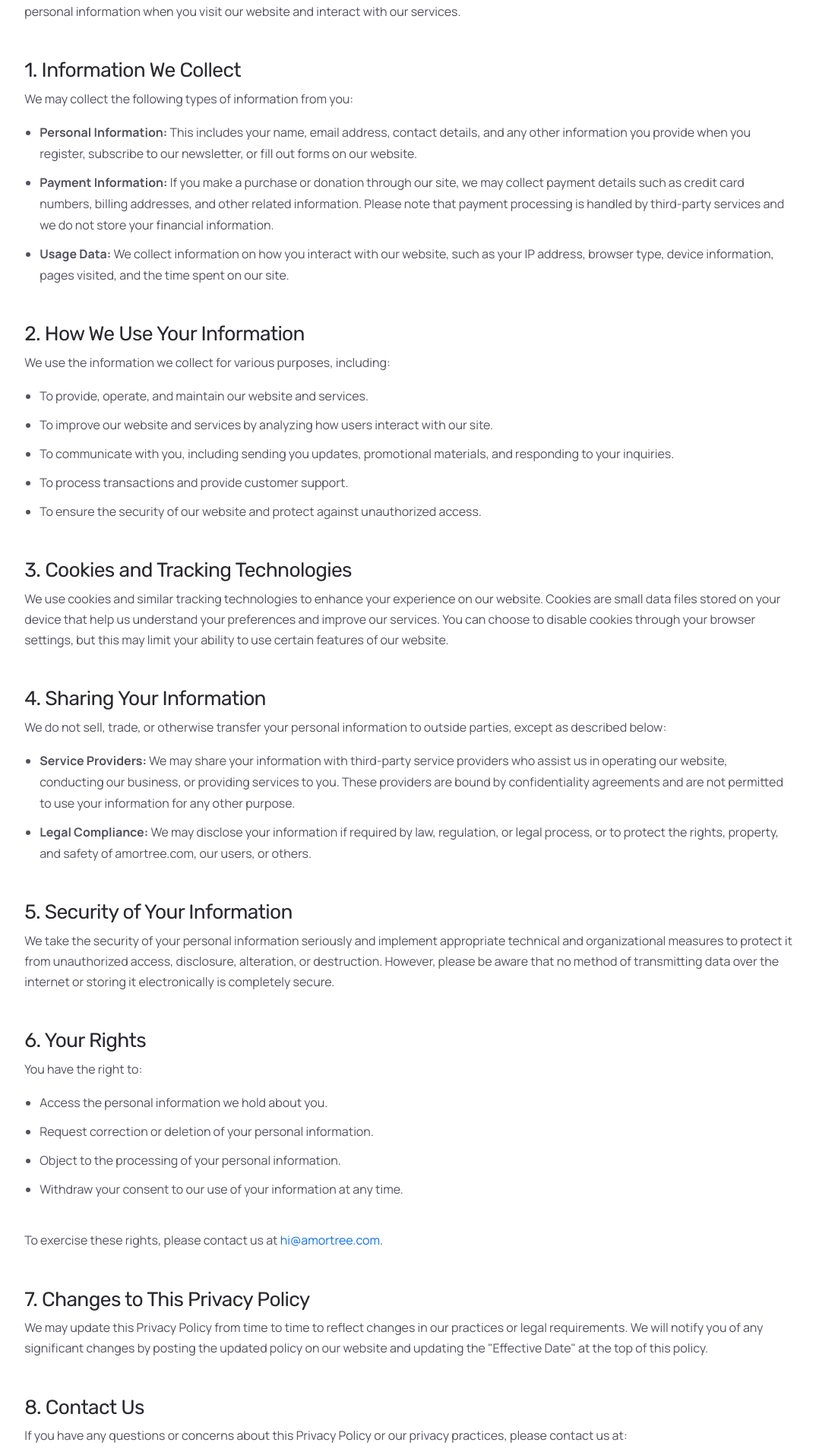
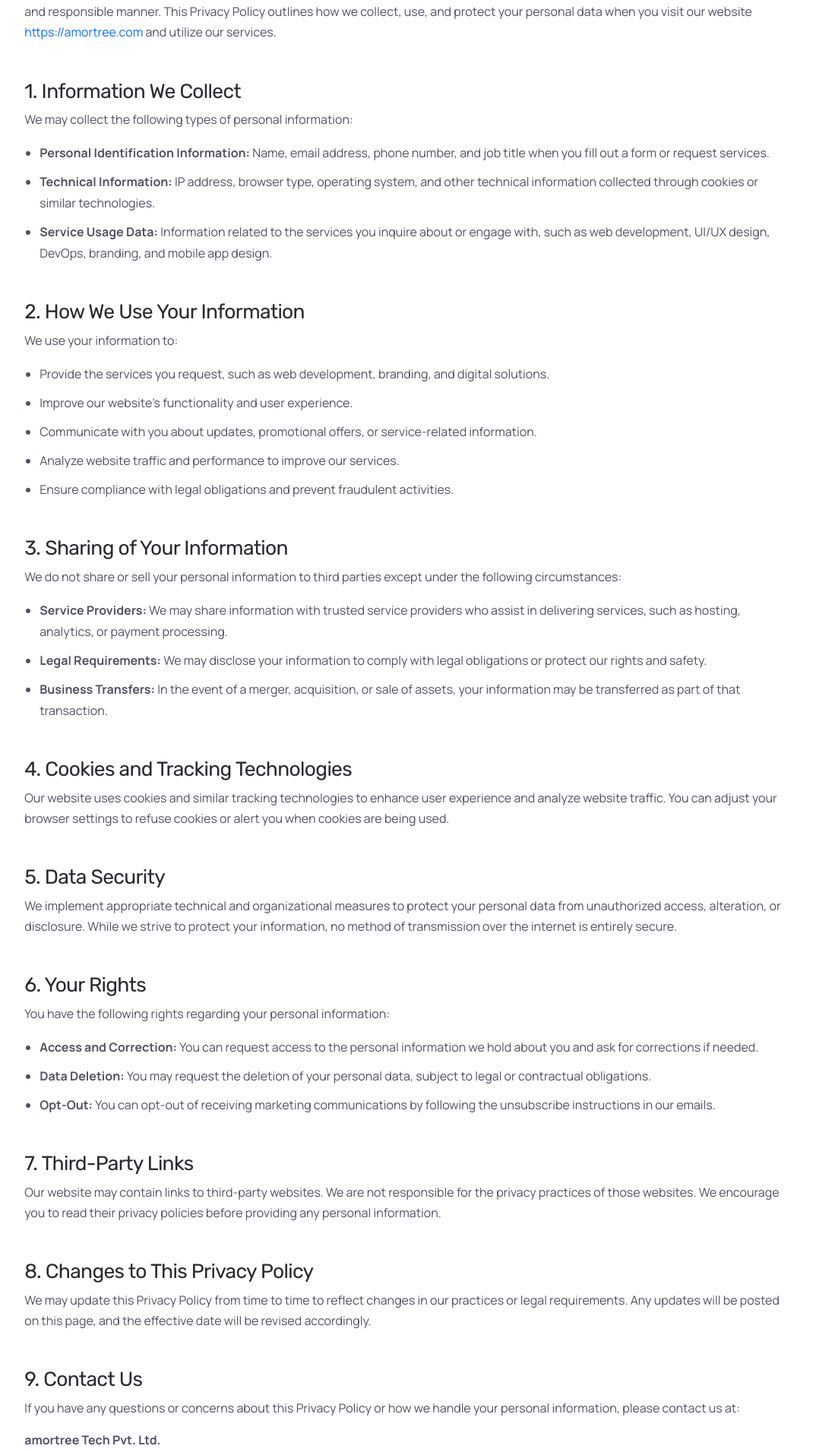
Before and after one commit to att-business-apps/att-landingpage, a Vue app in the folder att-website/: page /whyUs in a window 1280 px wide. Shown: the part 946-2857 px from the top of the page at 76% size, without its empty margins (102-1176 px from the left). Built offline with nearby package versions, Linux system fonts and the light colour scheme.

Commit message:
Privacy content updated

```diff
--- a/att-website/src/views/PrivacyView.vue
+++ b/att-website/src/views/PrivacyView.vue
@@ -14,7 +14,8 @@
       <div class="banner-thumbnail">
         <div class=""
           style="position: relative; will-change: transform; transform: perspective(2000px) rotateX(-0.32deg) rotateY(-11.76deg) scale3d(1, 1, 1);">
-          <img src="../assets/img/amorboy/am-privacy.png" class="w-75 animate__animated slideInRight" style="animation-duration: 3s" alt="Illustration">
+          <img src="../assets/img/amorboy/am-privacy.png" class="w-75 animate__animated slideInRight"
+            style="animation-duration: 3s" alt="Illustration">
         </div>
       </div>
     </div>
@@ -37,87 +38,78 @@
               <h5 class="title">This Privacy policy was published on May 02, 2024.</h5>
             </div>
             <p><strong>Effective Date:</strong> May 02, 2024</p>
-            <p>At amortree.com, we are committed to protecting your privacy. This Privacy Policy outlines how we
-              collect,
-              use, and safeguard your personal information when you visit our website and interact with our services.
-            </p>
+            <p>At Amortree Tech Pvt. Ltd., we are committed to protecting your privacy and ensuring that your personal
+              information is handled in a safe and responsible manner. This Privacy Policy outlines how we collect, use,
+              and protect your personal data when you visit our website <a
+                href="https://amortree.com">https://amortree.com</a> and utilize our services.</p>
 
             <h2>1. Information We Collect</h2>
-            <p>We may collect the following types of information from you:</p>
+            <p>We may collect the following types of personal information:</p>
             <ul>
-              <li><strong>Personal Information:</strong> This includes your name, email address, contact details, and
-                any
-                other information you provide when you register, subscribe to our newsletter, or fill out forms on our
-                website.</li>
-              <li><strong>Payment Information:</strong> If you make a purchase or donation through our site, we may
-                collect payment details such as credit card numbers, billing addresses, and other related information.
-                Please note that payment processing is handled by third-party services and we do not store your
-                financial
-                information.</li>
-              <li><strong>Usage Data:</strong> We collect information on how you interact with our website, such as your
-                IP address, browser type, device information, pages visited, and the time spent on our site.</li>
+              <li><strong>Personal Identification Information:</strong> Name, email address, phone number, and job title
+                when you fill out a form or request services.</li>
+              <li><strong>Technical Information:</strong> IP address, browser type, operating system, and other
+                technical information collected through cookies or similar technologies.</li>
+              <li><strong>Service Usage Data:</strong> Information related to the services you inquire about or engage
+                with, such as web development, UI/UX design, DevOps, branding, and mobile app design.</li>
             </ul>
 
             <h2>2. How We Use Your Information</h2>
-            <p>We use the information we collect for various purposes, including:</p>
+            <p>We use your information to:</p>
             <ul>
-              <li>To provide, operate, and maintain our website and services.</li>
-              <li>To improve our website and services by analyzing how users interact with our site.</li>
-              <li>To communicate with you, including sending you updates, promotional materials, and responding to your
-                inquiries.</li>
-              <li>To process transactions and provide customer support.</li>
-              <li>To ensure the security of our website and protect against unauthorized access.</li>
+              <li>Provide the services you request, such as web development, branding, and digital solutions.</li>
+              <li>Improve our website's functionality and user experience.</li>
+              <li>Communicate with you about updates, promotional offers, or service-related information.</li>
+              <li>Analyze website traffic and performance to improve our services.</li>
+              <li>Ensure compliance with legal obligations and prevent fraudulent activities.</li>
             </ul>
 
-            <h2>3. Cookies and Tracking Technologies</h2>
-            <p>We use cookies and similar tracking technologies to enhance your experience on our website. Cookies are
-              small data files stored on your device that help us understand your preferences and improve our services.
-              You can choose to disable cookies through your browser settings, but this may limit your ability to use
-              certain features of our website.</p>
-
-            <h2>4. Sharing Your Information</h2>
-            <p>We do not sell, trade, or otherwise transfer your personal information to outside parties, except as
-              described below:</p>
+            <h2>3. Sharing of Your Information</h2>
+            <p>We do not share or sell your personal information to third parties except under the following
+              circumstances:</p>
             <ul>
-              <li><strong>Service Providers:</strong> We may share your information with third-party service providers
-                who
-                assist us in operating our website, conducting our business, or providing services to you. These
-                providers
-                are bound by confidentiality agreements and are not permitted to use your information for any other
-                purpose.</li>
-              <li><strong>Legal Compliance:</strong> We may disclose your information if required by law, regulation, or
-                legal process, or to protect the rights, property, and safety of amortree.com, our users, or others.
-              </li>
+              <li><strong>Service Providers:</strong> We may share information with trusted service providers who assist
+                in delivering services, such as hosting, analytics, or payment processing.</li>
+              <li><strong>Legal Requirements:</strong> We may disclose your information to comply with legal obligations
+                or protect our rights and safety.</li>
+              <li><strong>Business Transfers:</strong> In the event of a merger, acquisition, or sale of assets, your
+                information may be transferred as part of that transaction.</li>
             </ul>
 
-            <h2>5. Security of Your Information</h2>
-            <p>We take the security of your personal information seriously and implement appropriate technical and
-              organizational measures to protect it from unauthorized access, disclosure, alteration, or destruction.
-              However, please be aware that no method of transmitting data over the internet or storing it
-              electronically
-              is completely secure.</p>
+            <h2>4. Cookies and Tracking Technologies</h2>
+            <p>Our website uses cookies and similar tracking technologies to enhance user experience and analyze website
+              traffic. You can adjust your browser settings to refuse cookies or alert you when cookies are being used.
+            </p>
+
+            <h2>5. Data Security</h2>
+            <p>We implement appropriate technical and organizational measures to protect your personal data from
+              unauthorized access, alteration, or disclosure. While we strive to protect your information, no method of
+              transmission over the internet is entirely secure.</p>
 
             <h2>6. Your Rights</h2>
-            <p>You have the right to:</p>
+            <p>You have the following rights regarding your personal information:</p>
             <ul>
-              <li>Access the personal information we hold about you.</li>
-              <li>Request correction or deletion of your personal information.</li>
-              <li>Object to the processing of your personal information.</li>
-              <li>Withdraw your consent to our use of your information at any time.</li>
+              <li><strong>Access and Correction:</strong> You can request access to the personal information we hold
+                about you and ask for corrections if needed.</li>
+              <li><strong>Data Deletion:</strong> You may request the deletion of your personal data, subject to legal
+                or contractual obligations.</li>
+              <li><strong>Opt-Out:</strong> You can opt-out of receiving marketing communications by following the
+                unsubscribe instructions in our emails.</li>
             </ul>
-            <p>To exercise these rights, please contact us at <a
-                href="mailto:hi@amortree.com">hi@amortree.com</a>.</p>
 
-            <h2>7. Changes to This Privacy Policy</h2>
+            <h2>7. Third-Party Links</h2>
+            <p>Our website may contain links to third-party websites. We are not responsible for the privacy practices
+              of those websites. We encourage you to read their privacy policies before providing any personal
+              information.</p>
+
+            <h2>8. Changes to This Privacy Policy</h2>
             <p>We may update this Privacy Policy from time to time to reflect changes in our practices or legal
-              requirements. We will notify you of any significant changes by posting the updated policy on our website
-              and
-              updating the "Effective Date" at the top of this policy.</p>
+              requirements. Any updates will be posted on this page, and the effective date will be revised accordingly.
+            </p>
 
-            <h2>8. Contact Us</h2>
-            <p>If you have any questions or concerns about this Privacy Policy or our privacy practices, please contact
-              us
-              at:</p>
+            <h2>9. Contact Us</h2>
+            <p>If you have any questions or concerns about this Privacy Policy or how we handle your personal
+              information, please contact us at:</p>
             <address>
               <strong>amortree Tech Pvt. Ltd.</strong><br>
               <!-- [Insert Company Address]<br> -->
```
